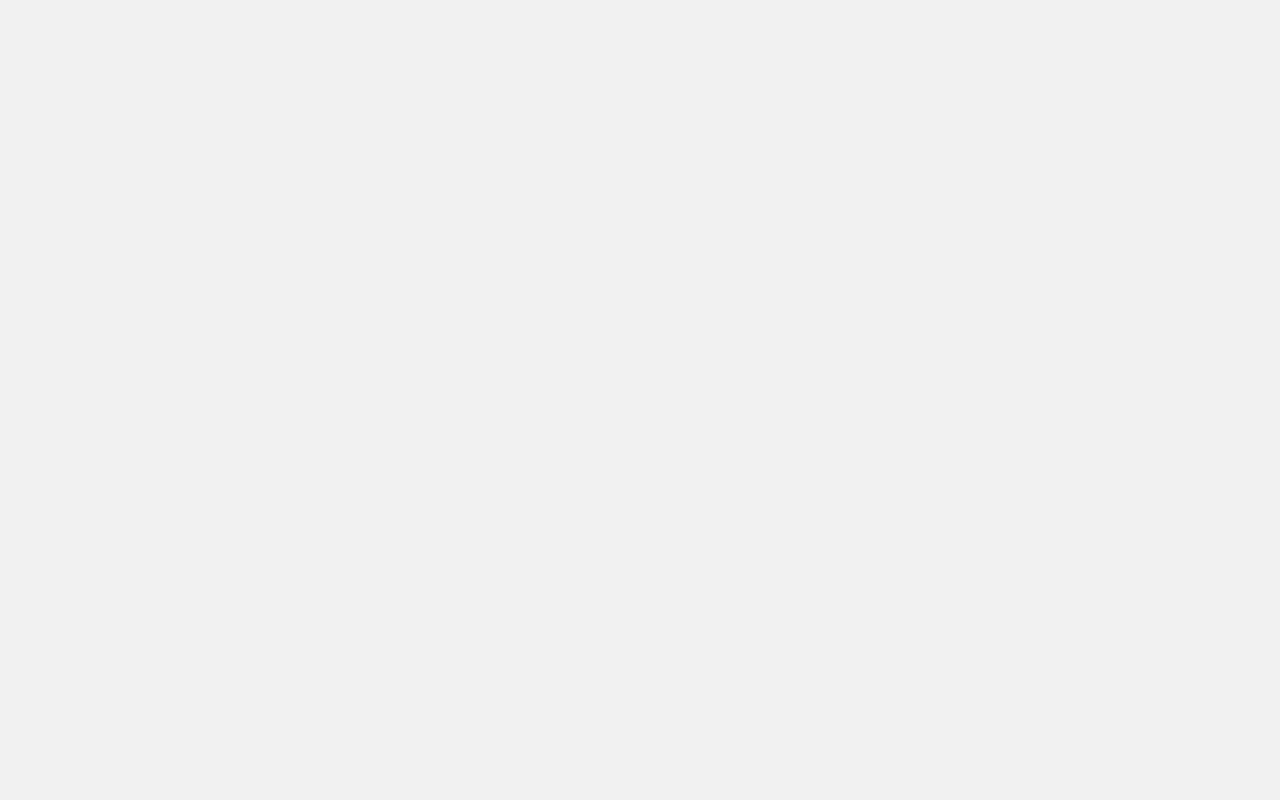
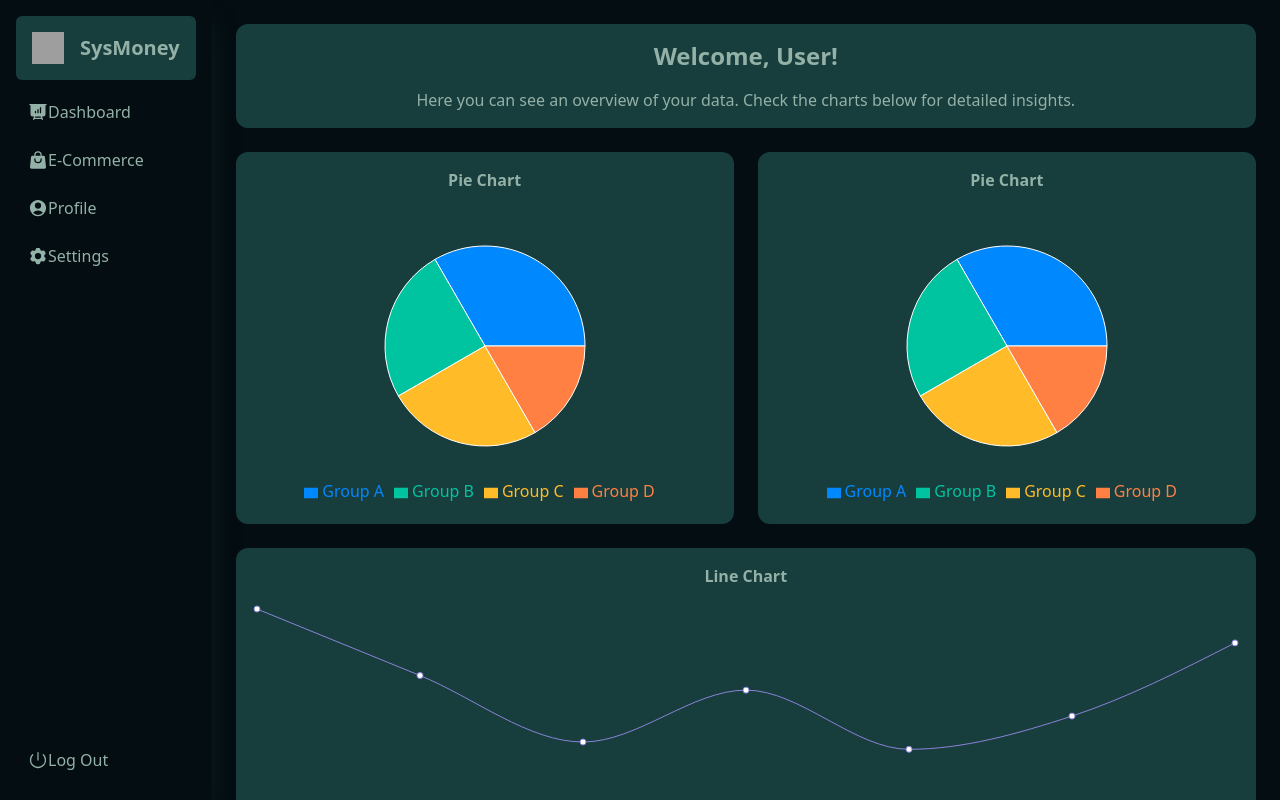
Before and after one commit to diegodevF/ReactSena, a React (Vite) app: page /Dashboard in a window 1280 px wide. Before the commit this address had no page. Built offline with nearby package versions, Linux system fonts and the light colour scheme; grey boxes are pictures that could not be loaded; the HTML template or start-up script is replaced by a standard one.

Commit message:
add Dashboard, E404 and sidebar

```diff
--- a/package.json
+++ b/package.json
@@ -11,11 +11,14 @@
   },
   "dependencies": {
     "@fontsource-variable/outfit": "^5.0.12",
+    "@heroicons/react": "^2.1.3",
+    "@material-tailwind/react": "^2.1.9",
     "flowbite": "^2.3.0",
     "flowbite-react": "^0.7.2",
     "react": "^18.2.0",
     "react-dom": "^18.2.0",
-    "react-router-dom": "^6.22.3"
+    "react-router-dom": "^6.22.3",
+    "recharts": "^2.12.7"
   },
   "devDependencies": {
     "@types/react": "^18.2.56",
--- a/src/App.jsx
+++ b/src/App.jsx
@@ -5,6 +5,8 @@ import Interface from "./routes/Interface";
 import Login from "./routes/Login";
 import SingIn from "./routes/SingIn";
 import ForgotPass from "./routes/ForgotPass";
+import Dashboard from "./routes/Dashboard";
+import PageNotFound from "./routes/PageNotFound";
 
 function App() {
   return (
@@ -13,6 +15,8 @@ function App() {
       <Route path="/Login" Component={Login}></Route>
       <Route path="/SingIn" Component={SingIn}></Route>
       <Route path="/ForgotPass" Component={ForgotPass}></Route>
+      <Route path="/Dashboard" Component={Dashboard} ></Route>
+      <Route path="/*" Component={PageNotFound}></Route>
     </Routes>
   );
 }
--- /dev/null
+++ b/src/assets/paletaColores.css
@@ -0,0 +1,3 @@
+:root{
+    background: #040D12, #183D3D, #5C8374, #93B1A6;
+}
--- /dev/null
+++ b/src/components/Sidebar.jsx
@@ -0,0 +1,65 @@
+import {
+  Card,
+  Typography,
+  List,
+  ListItem,
+  ListItemPrefix,
+} from "@material-tailwind/react";
+import {
+  PresentationChartBarIcon,
+  ShoppingBagIcon,
+  UserCircleIcon,
+  Cog6ToothIcon,
+  PowerIcon,
+} from "@heroicons/react/24/solid";
+
+const Sidebar = () => {
+  return (
+    <div className="h-screen flex">
+      <Card className="h-full w-full sm:max-w-[16rem] md:max-w-[20rem] p-4 shadow-xl shadow-[#183D3D]/50 rounded-none relative flex flex-col bg-[#040D12] text-[#93B1A6]">
+        <div className="mb-2 flex items-center gap-4 p-4 bg-[#183D3D] rounded-md">
+          <img src="https://docs.material-tailwind.com/img/logo-ct-dark.png" alt="brand" className="h-8 w-8" />
+          <Typography variant="h5" color="#93B1A6">
+            SysMoney
+          </Typography>
+        </div>
+        <List className="flex-1 overflow-auto">
+          <ListItem className="hover:bg-[#5C8374] rounded-md">
+            <ListItemPrefix>
+              <PresentationChartBarIcon className="h-5 w-5 text-[#93B1A6]" />
+            </ListItemPrefix>
+            Dashboard
+          </ListItem>
+          <ListItem className="hover:bg-[#5C8374] rounded-md">
+            <ListItemPrefix>
+              <ShoppingBagIcon className="h-5 w-5 text-[#93B1A6]" />
+            </ListItemPrefix>
+            E-Commerce
+          </ListItem>
+          <ListItem className="hover:bg-[#5C8374] rounded-md">
+            <ListItemPrefix>
+              <UserCircleIcon className="h-5 w-5 text-[#93B1A6]" />
+            </ListItemPrefix>
+            Profile
+          </ListItem>
+          <ListItem className="hover:bg-[#5C8374] rounded-md">
+            <ListItemPrefix>
+              <Cog6ToothIcon className="h-5 w-5 text-[#93B1A6]" />
+            </ListItemPrefix>
+            Settings
+          </ListItem>
+        </List>
+        <div className="mt-auto">
+          <ListItem className="hover:bg-[#5C8374] rounded-md">
+            <ListItemPrefix>
+              <PowerIcon className="h-5 w-5 text-[#93B1A6]" />
+            </ListItemPrefix>
+            Log Out
+          </ListItem>
+        </div>
+      </Card>
+    </div>
+  );
+}
+
+export default Sidebar;
--- /dev/null
+++ b/src/routes/Dashboard.jsx
@@ -0,0 +1,88 @@
+import Sidebar from '../components/Sidebar';
+import { Typography, Card } from '@material-tailwind/react';
+import { PieChart, LineChart, Line, Pie, Cell, Tooltip, Legend, ResponsiveContainer } from 'recharts';
+
+const dataPie = [
+  { name: 'Group A', value: 400 },
+  { name: 'Group B', value: 300 },
+  { name: 'Group C', value: 300 },
+  { name: 'Group D', value: 200 },
+];
+
+const dataLine = [
+  { name: 'Page A', uv: 400, pv: 2400, amt: 2400 },
+  { name: 'Page B', uv: 300, pv: 1398, amt: 2210 },
+  { name: 'Page C', uv: 200, pv: 9800, amt: 2290 },
+  { name: 'Page D', uv: 278, pv: 3908, amt: 2000 },
+  { name: 'Page E', uv: 189, pv: 4800, amt: 2181 },
+  { name: 'Page F', uv: 239, pv: 3800, amt: 2500 },
+  { name: 'Page G', uv: 349, pv: 4300, amt: 2100 },
+];
+
+const COLORS = ['#0088FE', '#00C49F', '#FFBB28', '#FF8042'];
+
+const Dashboard = () => {
+  return (
+    <div className="flex h-screen bg-[#040D12]">
+      <Sidebar />
+      <div className="flex-1 p-6 space-y-6 overflow-auto">
+        <Card className="p-4 bg-[#183D3D] text-[#93B1A6] mb-6">
+          <Typography variant="h4" color="#93B1A6" className="mb-4">
+            Welcome, User!
+          </Typography>
+          <Typography color="#93B1A6">
+            Here you can see an overview of your data. Check the charts below for detailed insights.
+          </Typography>
+        </Card>
+        <div className="grid grid-cols-1 md:grid-cols-2 gap-6">
+          <Card className="p-4 bg-[#183D3D] text-[#93B1A6]">
+            <Typography variant="h6" color="#93B1A6" className="mb-4">
+              Pie Chart
+            </Typography>
+            <ResponsiveContainer width="100%" height={300}>
+              <PieChart>
+                <Pie data={dataPie} cx="50%" cy="50%" outerRadius={100} fill="#8884d8" dataKey="value">
+                  {dataPie.map((entry, index) => (
+                    <Cell key={`cell-${index}`} fill={COLORS[index % COLORS.length]} />
+                  ))}
+                </Pie>
+                <Tooltip />
+                <Legend />
+              </PieChart>
+            </ResponsiveContainer>
+          </Card>
+          <Card className="p-4 bg-[#183D3D] text-[#93B1A6]">
+            <Typography variant="h6" color="#93B1A6" className="mb-4">
+              Pie Chart
+            </Typography>
+            <ResponsiveContainer width="100%" height={300}>
+              <PieChart>
+                <Pie data={dataPie} cx="50%" cy="50%" outerRadius={100} fill="#8884d8" dataKey="value">
+                  {dataPie.map((entry, index) => (
+                    <Cell key={`cell-${index}`} fill={COLORS[index % COLORS.length]} />
+                  ))}
+                </Pie>
+                <Tooltip />
+                <Legend />
+              </PieChart>
+            </ResponsiveContainer>
+          </Card>
+        </div>
+        <Card className="p-4 bg-[#183D3D] text-[#93B1A6]">
+          <Typography variant="h6" color="#93B1A6" className="mb-4">
+            Line Chart
+          </Typography>
+          <ResponsiveContainer width="100%" height={300}>
+            <LineChart data={dataLine}>
+              <Line type="monotone" dataKey="uv" stroke="#8884d8" />
+              <Tooltip />
+              <Legend />
+            </LineChart>
+          </ResponsiveContainer>
+        </Card>
+      </div>
+    </div>
+  );
+};
+
+export default Dashboard;
--- /dev/null
+++ b/src/routes/PageNotFound.jsx
@@ -0,0 +1,35 @@
+import { Typography, Button } from '@material-tailwind/react';
+
+const PageNotFound = () => {
+  return (
+    <div className="h-screen flex items-center justify-center bg-[#040D12] p-4">
+      <div className="text-center">
+        <Typography
+          variant="h1"
+          color="white"
+          className="text-8xl sm:text-5xl md:text-7xl lg:text-8xl font-bold"
+        >
+          404
+        </Typography>
+        <Typography
+          variant="h5"
+          color="white"
+          className="mt-4 text-lg sm:text-base md:text-xl lg:text-2xl"
+        >
+          Page Not Found
+        </Typography>
+        <Typography color="white" className="mt-2 text-sm sm:text-xs md:text-base lg:text-lg">
+          Sorry, the page you are looking for does not exist.
+        </Typography>
+        <Button
+          className="mt-6 p-7 rounded-md bg-[#183D3D] hover:bg-[#5C8374] text-[white] py-2 px-4 sm:py-1 sm:px-3 md:py-2 md:px-4 lg:py-3 lg:px-5"
+          onClick={() => window.location.href = '/'}
+        >
+          Go Home
+        </Button>
+      </div>
+    </div>
+  );
+};
+
+export default PageNotFound;
```
Also changed, not shown: 1 other file (tests, documents, lock files or other folders).
